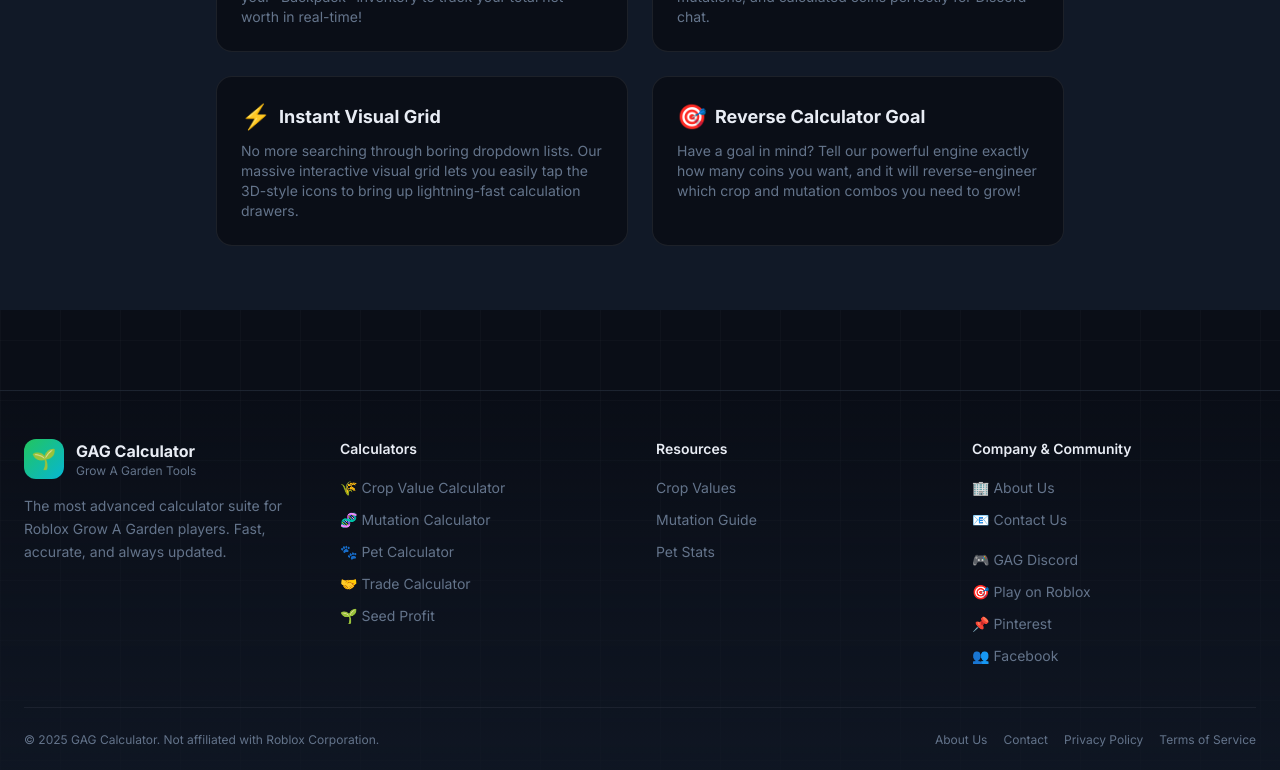
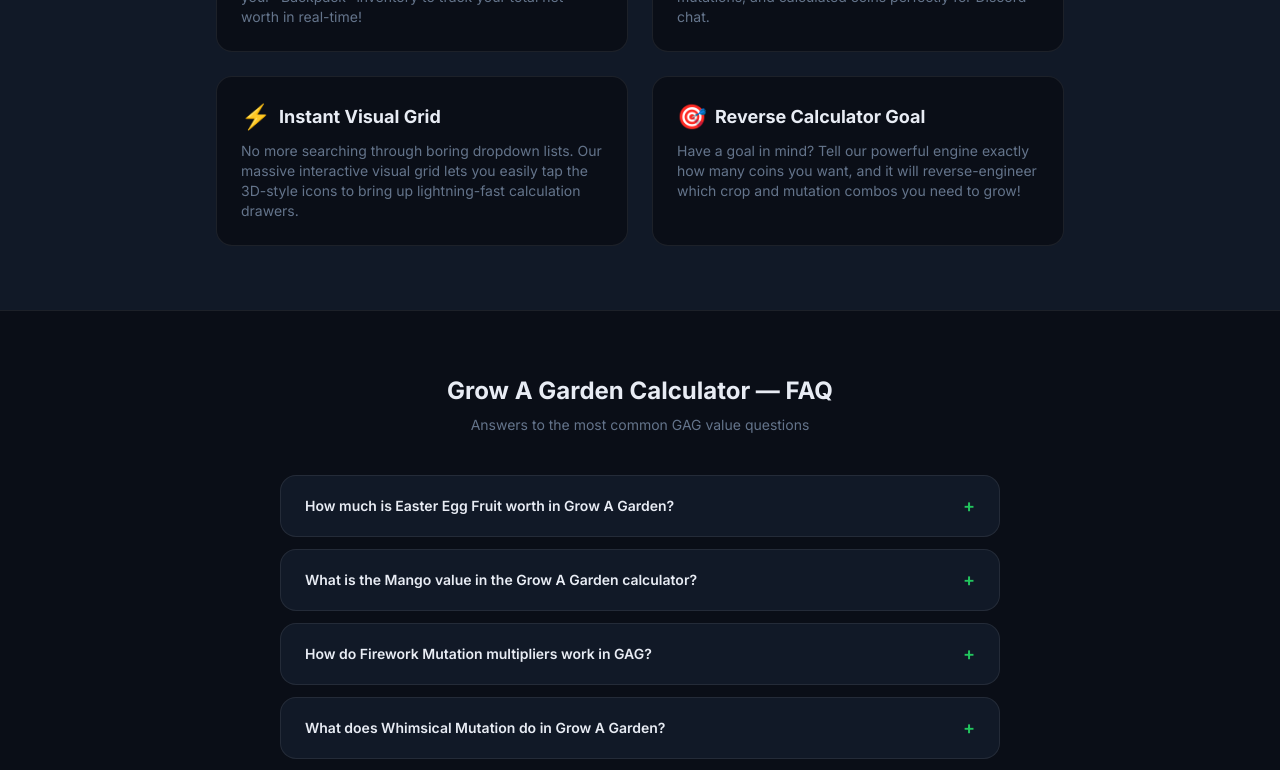
Before and after one commit to liveetcstream-beep/grow-a-garden-calculator, a Next.js app: page / in a window 1280 px wide. Shown: the part 2000-2770 px from the top of the page. Built offline with nearby package versions, Linux system fonts and the light colour scheme.

Commit message:
SEO Overhaul: Updated metadata for CTR, added FAQ schema, improved dynamic page SEO, and fixed internal linking

```diff
--- a/src/app/layout.tsx
+++ b/src/app/layout.tsx
@@ -6,7 +6,7 @@ import Footer from "@/components/Footer";
 
 export const metadata: Metadata = {
   title: {
-    default: "Grow A Garden Calculator - GAG Calculator & Pet Tools",
+    default: "Grow A Garden Calculator & Value List [Live 2026]",
     template: "%s | Grow A Garden Calculator"
   },
   description: "The ultimate Grow A Garden calculator. Accurately figure out your grow a garden value, use the pet calculator grow a garden tools, and dominate trading with our gag calculator.",
--- a/src/app/page.tsx
+++ b/src/app/page.tsx
@@ -1,9 +1,69 @@
 import Link from "next/link";
 import Dashboard from "@/components/Dashboard";
+import { CROPS } from "@/data/crops";
+
+const FAQ_DATA = [
+  {
+    q: "How much is Easter Egg Fruit worth in Grow A Garden?",
+    a: "The Easter Egg has a base price of 250 coins. With a Golden mutation (×20) at 10 kg weight, it can reach 500,000+ coins. Use our grow a garden calculator to find the exact value with your specific weight and mutations."
+  },
+  {
+    q: "What is the Mango value in the Grow A Garden calculator?",
+    a: "Mango has a base price of 350 coins, making it one of the most valuable Exotic Seed Pack crops. At 10 kg with a Rainbow mutation (×50), it reaches over 1,750,000 coins. Use our gag calculator for exact values."
+  },
+  {
+    q: "How do Firework Mutation multipliers work in GAG?",
+    a: "The Firework Mutation in Grow A Garden applies a multiplicative bonus to your crop's base value. Stack it with other mutations like Golden or Rainbow for massive multipliers. Use the mutation calculator to see combined effects."
+  },
+  {
+    q: "What does Whimsical Mutation do in Grow A Garden?",
+    a: "The Whimsical Mutation is one of the most sought-after multipliers in GAG. It dramatically increases your crop's final sell value. Open the mutation calculator to see exact multiplier values and stack combinations."
+  },
+  {
+    q: "How does the Pet Calculator Grow A Garden work?",
+    a: "The pet calculator grow a garden tool uses weight, age, rarity, and ability modifiers to calculate exact pet values. Heavier and older pets are worth significantly more due to logarithmic weight scaling and linear age bonuses."
+  },
+  {
+    q: "What is the GAG Calculator formula for crop value?",
+    a: "The official formula is: Final Value = Base Price × Weight² × Mutation Multipliers × Friend Boost × Quantity. Our grow a garden calculator applies this formula automatically — just select your crop and enter your parameters."
+  },
+  {
+    q: "What is the Glimmering Mutation multiplier in Grow A Garden?",
+    a: "The Glimmering Mutation is a rare and powerful mutation that provides a high value multiplier in Grow A Garden. Check the mutation calculator page for the exact glimmering mutation grow a garden multiplier value."
+  },
+  {
+    q: "How do I use the Stampede Mutation in Grow A Garden?",
+    a: "The Stampede Mutation is a special mutation that multiplies your crop value. Grow a garden stampede mutation can be stacked with other mutations. Use the calculator grow a garden tool to see its exact effect on any crop."
+  },
+];
 
 export default function HomePage() {
+  // JSON-LD FAQ Schema for rich Google search results
+  const faqJsonLd = {
+    "@context": "https://schema.org",
+    "@type": "FAQPage",
+    "mainEntity": FAQ_DATA.map(faq => ({
+      "@type": "Question",
+      "name": faq.q,
+      "acceptedAnswer": {
+        "@type": "Answer",
+        "text": faq.a
+      }
+    }))
+  };
+
+  // Get popular crops for quick links
+  const popularCrops = CROPS.filter(c =>
+    ["mango", "easter-egg", "starfruit", "diamond-fruit", "aurora-vine", "void-berry", "golden-apple", "magic-bean", "crystal-lotus", "dragon-fruit", "coconut", "watermelon"].includes(c.id)
+  );
+
   return (
     <div>
+      {/* FAQ Schema */}
+      <script
+        type="application/ld+json"
+        dangerouslySetInnerHTML={{ __html: JSON.stringify(faqJsonLd) }}
+      />
       {/* Main Interactive App Section */}
       <section className="min-h-screen pt-8 pb-16 px-4 sm:px-6 relative overflow-hidden" style={{ background: 'var(--background)' }}>
 
@@ -112,6 +172,60 @@ export default function HomePage() {
           </div>
         </div>
       </section>
+
+      {/* FAQ Section — targets long-tail keywords from Search Console */}
+      <section className="py-16 border-t" style={{ borderColor: 'var(--glass-border)', background: 'var(--background)' }}>
+        <div className="max-w-3xl mx-auto px-4 sm:px-6">
+          <h2 className="text-2xl font-bold mb-2 text-center" style={{ fontFamily: 'var(--font-display)', color: 'var(--foreground)' }}>
+            Grow A Garden Calculator — FAQ
+          </h2>
+          <p className="text-center text-sm mb-10" style={{ color: 'var(--muted)' }}>Answers to the most common GAG value questions</p>
+          <div className="space-y-3">
+            {FAQ_DATA.map((faq, i) => (
+              <details key={i} className="rounded-2xl border overflow-hidden group" style={{ background: 'var(--surface-1)', borderColor: 'var(--glass-border)' }}>
+                <summary className="px-6 py-4 font-semibold cursor-pointer hover:bg-white/5 transition-colors flex items-center justify-between text-sm" style={{ color: 'var(--foreground)' }}>
+                  <span>{faq.q}</span>
+                  <span className="text-lg ml-4 transition-transform group-open:rotate-45" style={{ color: 'var(--primary)' }}>+</span>
+                </summary>
+                <div className="px-6 pb-5 text-sm leading-relaxed" style={{ color: 'var(--muted)', borderTop: '1px solid var(--glass-border)' }}>
+                  <p className="pt-4">{faq.a}</p>
+                </div>
+              </details>
+            ))}
+          </div>
+        </div>
+      </section>
+
+      {/* Popular Crops Quick Links — Internal Linking for SEO */}
+      <section className="py-16 border-t" style={{ borderColor: 'var(--glass-border)', background: 'var(--surface-1)' }}>
+        <div className="max-w-4xl mx-auto px-4 sm:px-6">
+          <h2 className="text-2xl font-bold mb-2 text-center" style={{ fontFamily: 'var(--font-display)', color: 'var(--foreground)' }}>
+            Popular Grow A Garden Values
+          </h2>
+          <p className="text-center text-sm mb-8" style={{ color: 'var(--muted)' }}>
+            Click any crop to see its full value calculator with mutations and weight scaling
+          </p>
+          <div className="grid grid-cols-3 sm:grid-cols-4 md:grid-cols-6 gap-3">
+            {popularCrops.map(crop => (
+              <Link
+                key={crop.id}
+                href={`/crop/${crop.id}-value`}
+                className="p-4 rounded-xl text-center transition-all hover:scale-105 hover:shadow-lg"
+                style={{ background: 'var(--background)', border: '1px solid var(--glass-border)' }}
+              >
+                <div className="text-3xl mb-2">{crop.emoji}</div>
+                <p className="text-xs font-bold" style={{ color: 'var(--foreground)' }}>{crop.name}</p>
+                <p className="text-[10px] mt-1" style={{ color: 'var(--primary)' }}>{crop.basePrice} coins</p>
+              </Link>
+            ))}
+          </div>
+          <div className="text-center mt-6">
+            <Link href="/value-list" className="text-sm font-semibold transition-colors hover:underline" style={{ color: 'var(--primary)' }}>
+              View Complete Grow A Garden Value List →
+            </Link>
+          </div>
+        </div>
+      </section>
     </div>
   );
 }
--- a/src/app/pet-calculator/page.tsx
+++ b/src/app/pet-calculator/page.tsx
@@ -2,8 +2,8 @@ import type { Metadata } from "next";
 import PetCalculator from "@/components/PetCalculator";
 
 export const metadata: Metadata = {
-  title: "Pet Calculator Grow A Garden | GAG Pet Value Calculator",
-  description: "The #1 pet calculator grow a garden players use. Calculate exact pet values based on weight, age, rarity, and ability modifiers. Browse 40+ pets.",
+  title: "Pet Calculator Grow A Garden [2026] | GAG Pet Value Calculator",
+  description: "The #1 pet calculator grow a garden players use to find values. Calculate exact pet values based on weight, age, rarity. The definitive gag calculator for pets.",
   keywords: ["pet calculator grow a garden", "GAG pet calculator", "Grow A Garden pets", "pet value calculator", "grow a garden value"],
 };
 
--- a/src/app/pet/[slug]/page.tsx
+++ b/src/app/pet/[slug]/page.tsx
@@ -31,9 +31,10 @@ export async function generateMetadata({ params }: PageProps): Promise<Metadata>
   }
 
   return {
-    title: `${pet.name} Stats & Value - ${pet.rarity} Pet | Grow A Garden`,
-    description: `${pet.name} is a ${pet.rarity} pet in Grow A Garden. Base value: ${pet.baseValue}. Ability: ${pet.ability} (×${pet.abilityMultiplier}). Calculate exact pet value with weight and age.`,
-    keywords: [`${pet.name} GAG`, `Grow A Garden ${pet.name}`, `${pet.name} pet value`, `${pet.name} ability`],
+    title: `${pet.name} Value | Pet Calculator Grow A Garden`,
+    description: `${pet.name} is a ${pet.rarity} pet in Grow A Garden. Use our pet calculator grow a garden tool to get exact value. Base: ${pet.baseValue}. Ability: ${pet.ability} ×${pet.abilityMultiplier}.`,
+    keywords: [`${pet.name} pet calculator grow a garden`, `${pet.name} grow a garden value`, `gag calculator ${pet.name}`, `pet calculator grow a garden`],
+    alternates: { canonical: `/pet/${pet.id}-stats` },
   };
 }
 
--- a/src/app/value-list/page.tsx
+++ b/src/app/value-list/page.tsx
@@ -4,8 +4,8 @@ import { CROPS } from "@/data/crops";
 import { formatNumber } from "@/lib/calculator";
 
 export const metadata: Metadata = {
-  title: "Grow A Garden Value List | All Crop & Pet Values",
-  description: "The complete, up-to-date grow a garden value list for all crops, seeds, and pets. Check the exact base values before you trade.",
+  title: "Grow A Garden Value List & Calculator [2026 Updated]",
+  description: "The complete, up-to-date grow a garden value list and gag calculator for all crops, seeds, and pets. Check the exact base values before you trade.",
   keywords: ["grow a garden value", "value list grow a garden", "GAG value list", "grow a garden crop values"],
 };
 
@@ -55,7 +55,7 @@ export default function ValueListPage() {
                         </td>
                         <td className="px-6 py-4 text-center">
                           <Link
-                            href={`/crop-calculator`}
+                            href={`/crop/${crop.id}-value`}
                             className="inline-block px-4 py-2 rounded-xl text-xs font-bold transition-all hover:scale-105"
                             style={{ background: 'var(--primary)', color: 'white' }}
                           >
```
Also changed, not shown: src/app/crop/[slug]/page.tsx (+4 -3 lines).
